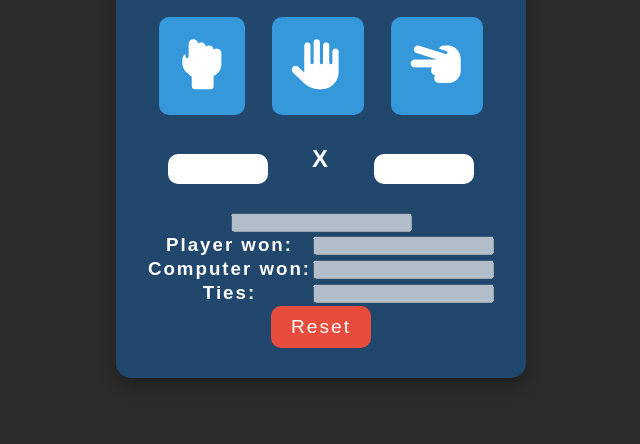
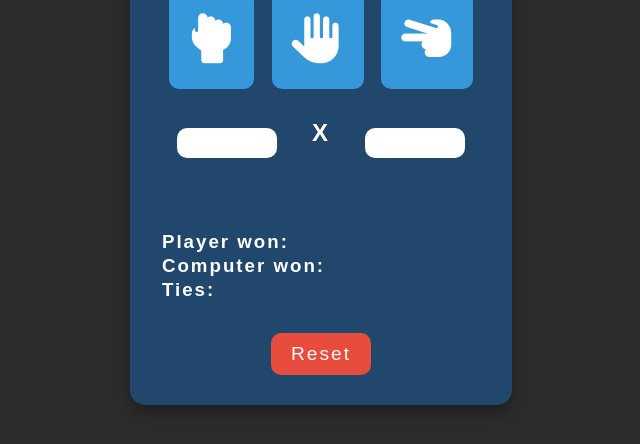
Before and after one commit to suhas-beleyur/rock-paper-scissor-game, a plain HTML site: page index.html in a window 1280 px wide. Shown: the part 260-704 px from the top of the page, without its empty margins (319-959 px from the left). Drawn offline with Linux system fonts and the light colour scheme.

Commit message:
Update style.css

```diff
--- a/style.css
+++ b/style.css
@@ -80,19 +80,34 @@ h2{
     max-width: 600px;
 }
 
-textarea{
-    width: 80%;
-    border-radius: 10px;
-    color: #2c3e50;
+.dash{
+    text-align: left;
+    margin-bottom: 30px;
+}
+
+.dash input{
+    font-size: 1.1em;
+    margin-left: 0;
+    max-width: 50px;
+    background: transparent;
+    border: none;
+    color: white;
+    font-weight: 700;
+    text-align: right;
+}
+
+.tat input{
     font-size: 1.2em;
     border: 1px solid;
-    resize: none;
-    overflow: hidden;
     margin-bottom: 20px;
     background: transparent;
     color: white;
     text-align: center;
     border: none;
+}
+
+input{
+    cursor: text;
 }
 
 .reset-btn{
```
